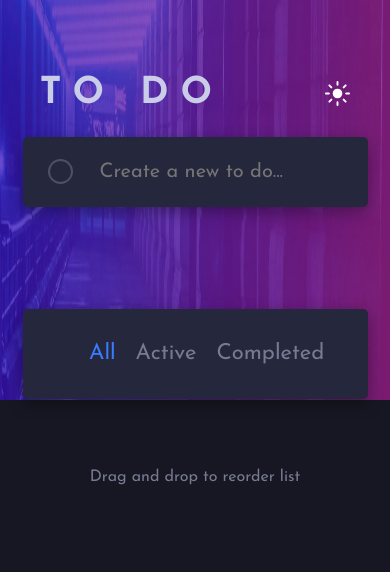
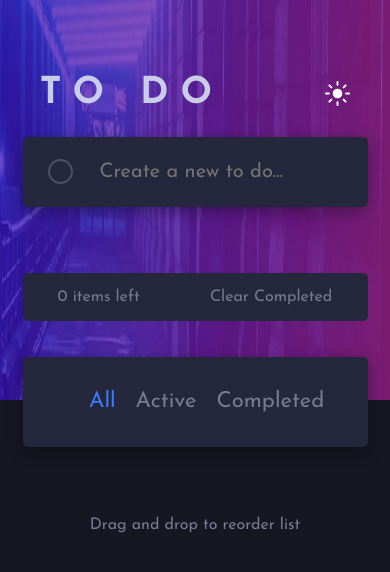
Before and after one commit to guarize/todo-list-2.0, a React (Create React App) app: page / in a window 390 px wide. Shown: the top 572 px of the page. Built offline with nearby package versions, Linux system fonts and the light colour scheme.

Commit message:
[feat] - responsive clear and info

```diff
--- a/src/App.jsx
+++ b/src/App.jsx
@@ -5,20 +5,32 @@ import backgroundDark from './images/bg-desktop-dark.jpg';
 import backgroundLight from './images/bg-desktop-light.jpg';
 import './App.css';
 import { useContext, useEffect } from 'react';
-import { getFromLocalStorage, saveToLocalStorage } from './services';
+import {
+  getFromLocalStorage,
+  saveToLocalStorage,
+  getCompletedFromLocalStorage,
+  saveCompletedToLocalStorage,
+} from './services';
 import TodoContext from './contexts/TodoContext';
 
 function App() {
-  const { darkMode, setTodoList } = useContext(TodoContext);
+  const { darkMode, setTodoList, setCompletedTasks } = useContext(TodoContext);
 
   useEffect(() => {
     const savedList = getFromLocalStorage();
+    const savedCompletedTasks = getCompletedFromLocalStorage();
     if (!savedList) {
       saveToLocalStorage([]);
     } else {
       setTodoList(savedList);
     }
-  }, [setTodoList]);
+
+    if (!savedCompletedTasks) {
+      saveCompletedToLocalStorage([]);
+    } else {
+      setCompletedTasks(savedCompletedTasks);
+    }
+  }, [setCompletedTasks, setTodoList]);
 
   return (
     <main className={darkMode ? 'app-container-dark' : 'app-container-light'}>
--- a/src/components/TodoList.jsx
+++ b/src/components/TodoList.jsx
@@ -1,23 +1,29 @@
 import React, { useContext, useEffect, useState } from 'react';
 import TodoContext from '../contexts/TodoContext';
 import { Droppable, Draggable, DragDropContext } from 'react-beautiful-dnd';
+import { saveToLocalStorage, saveCompletedToLocalStorage } from '../services';
 import '../styles/TodoList.css';
 
 export default function TodoList() {
-  const [completedTasks, setCompletedTasks] = useState([]);
   const [filterButtons, setFilterButtons] = useState([
     { name: 'All', value: 'all', selected: true },
     { name: 'Active', value: 'active', selected: false },
     { name: 'Completed', value: 'completed', selected: false },
   ]);
 
-  const { todoList, setTodoList, darkMode } = useContext(TodoContext);
+  const { todoList, setTodoList, darkMode, completedTasks, setCompletedTasks } =
+    useContext(TodoContext);
   const [displayedList, setDisplayed] = useState([]);
 
   useEffect(() => {
     setDisplayedTasks('all');
     // eslint-disable-next-line react-hooks/exhaustive-deps
   }, [todoList]);
+
+  const getWindowWidth = () => {
+    const { innerWidth: width } = window;
+    return width;
+  };
 
   const handleFilterOptions = (value) => {
     const updatedFilterButtons = filterButtons.map((option) => {
@@ -48,8 +54,10 @@ export default function TodoList() {
     if (completedTasks.includes(value)) {
       const newCompletedTasks = completedTasks.filter(() => !value);
       setCompletedTasks(newCompletedTasks);
+      saveCompletedToLocalStorage(newCompletedTasks);
     } else {
       setCompletedTasks([...completedTasks, value]);
+      saveCompletedToLocalStorage([...completedTasks, value]);
     }
   };
 
@@ -73,6 +81,7 @@ export default function TodoList() {
     reorderedTodoList.splice(source.index, 1);
     reorderedTodoList.splice(destination.index, 0, task);
     setTodoList(reorderedTodoList);
+    saveToLocalStorage(reorderedTodoList);
   };
 
   return (
@@ -117,6 +126,19 @@ export default function TodoList() {
                   ),
                 )}
                 {provided.placeholder}
+                {getWindowWidth() <= 768 && (
+                  <div className="list-option-mobile">
+                    <span className="list-options-info">{`${
+                      todoList.length - completedTasks.length
+                    } items left`}</span>
+                    <p
+                      onClick={handleClearCompleted}
+                      className="list-options-info"
+                    >
+                      Clear Completed
+                    </p>
+                  </div>
+                )}
               </ul>
             )}
           </Droppable>
@@ -128,7 +150,9 @@ export default function TodoList() {
               : 'list-options list-options-light'
           }
         >
-          <span>{`${todoList.length - completedTasks.length} items left`}</span>
+          <span className="list-options-info">{`${
+            todoList.length - completedTasks.length
+          } items left`}</span>
           <div className="sort-options">
             {filterButtons.map(({ name, value, selected }) => (
               <p
@@ -141,12 +165,15 @@ export default function TodoList() {
               </p>
             ))}
           </div>
-          <p onClick={handleClearCompleted} className="clear-completed">
+          <p
+            onClick={handleClearCompleted}
+            className="clear-completed list-options-info"
+          >
             Clear Completed
           </p>
         </div>
       </div>
-      <div >
+      <div>
         <p className="drag-n-drop-msg">Drag and drop to reorder list</p>
       </div>
     </>
--- a/src/provider/TodoProvider.jsx
+++ b/src/provider/TodoProvider.jsx
@@ -3,6 +3,7 @@ import TodoContext from '../contexts/TodoContext';
 
 export default function TodoProvider({ children }) {
   const [todoList, setTodoList] = useState([]);
+  const [completedTasks, setCompletedTasks] = useState([]);
   const [newTodo, setNewTodo] = useState('');
   const [darkMode, setDarkMode] = useState(true);
 
@@ -13,6 +14,8 @@ export default function TodoProvider({ children }) {
     setNewTodo,
     darkMode,
     setDarkMode,
+    completedTasks,
+    setCompletedTasks,
   };
 
   return (
--- a/src/services/index.js
+++ b/src/services/index.js
@@ -5,3 +5,11 @@ export const saveToLocalStorage = (todoList) => {
 export const getFromLocalStorage = () => {
   return JSON.parse(localStorage.getItem('todoList'));
 };
+
+export const saveCompletedToLocalStorage = (completedTasks) => {
+  localStorage.setItem('completedTasks', JSON.stringify(completedTasks));
+};
+
+export const getCompletedFromLocalStorage = () => {
+  return JSON.parse(localStorage.getItem('completedTasks'));
+};
--- a/src/styles/TodoList.css
+++ b/src/styles/TodoList.css
@@ -105,12 +105,14 @@
     box-shadow: rgba(0, 0, 0, 0.35) 0px 5px 15px;
   }
 
-  .todo-container-dark {
+  .todo-container-dark, .list-dark ul {
     background-color: hsl(235, 24%, 19%);
+    border-radius: 5px;
   }
 
-  .todo-container-light {
+  .todo-container-light, .list-light ul {
     background-color: hsl(0, 0%, 98%);
+    border-radius: 5px;
   }
 
   .list-options {
@@ -122,6 +124,10 @@
     margin-top: 20px;
     border-radius: 5px;
     box-shadow: rgba(0, 0, 0, 0.35) 0px 5px 15px;
+  }
+
+  .list-options .list-options-info {
+    background-color: white;
   }
 
   .list-options-dark {
@@ -140,6 +146,13 @@
     margin-right: 20px;
   }
 
+  .list-option-mobile {
+    color: hsl(234, 11%, 52%);
+    display: flex;
+    align-items: center;
+    justify-content: space-around;
+  }
+
   .list-options span,
   .clear-completed {
     display: none;
```
